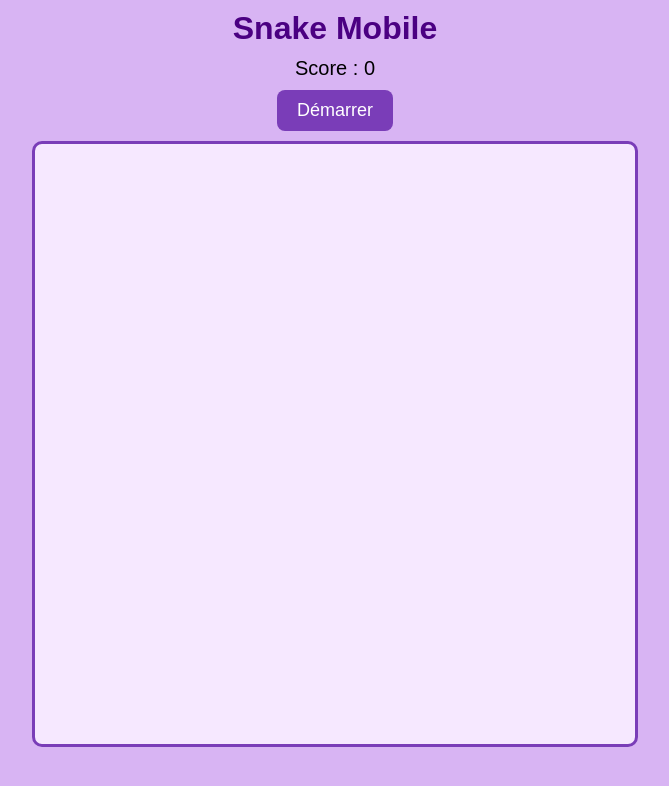
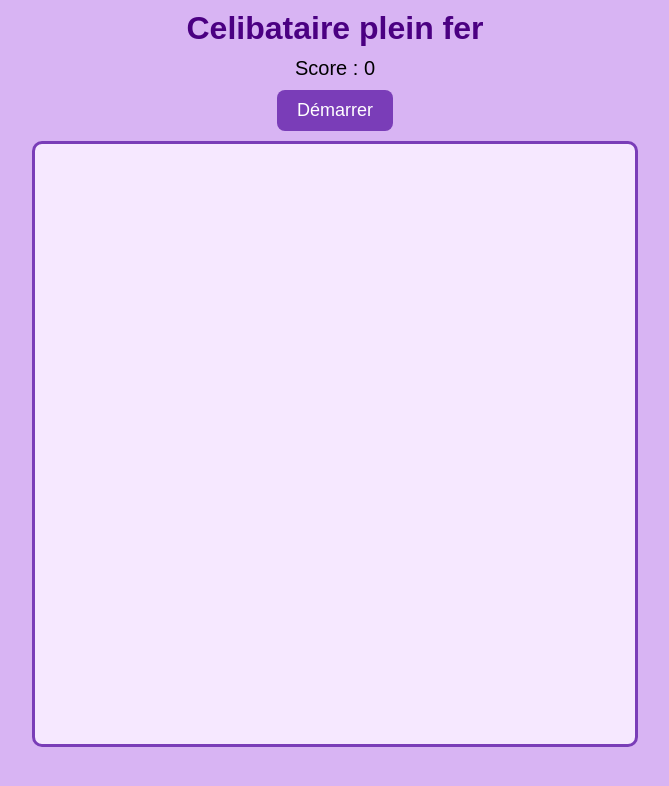
Before and after one commit to carletteperrin-sketch/SNAKE, a plain HTML site: page index.html in a window 1280 px wide. Shown: the whole page, without its empty margins (305-974 px from the left). Drawn offline with Linux system fonts and the light colour scheme.

Commit message:
Update index.html

```diff
--- a/index.html
+++ b/index.html
@@ -30,7 +30,7 @@ canvas {
 </head>
 
 <body>
-<h1>Snake Mobile</h1>
+<h1>Celibataire plein fer</h1>
 <div id="score">Score : 0</div>
 <button id="startBtn">Démarrer</button>
 <canvas id="game"></canvas>
```
